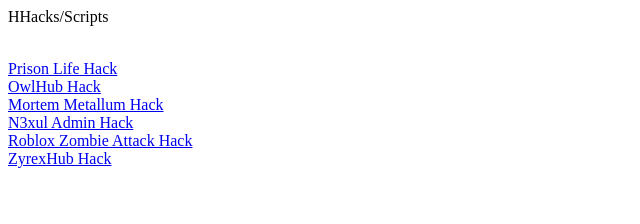
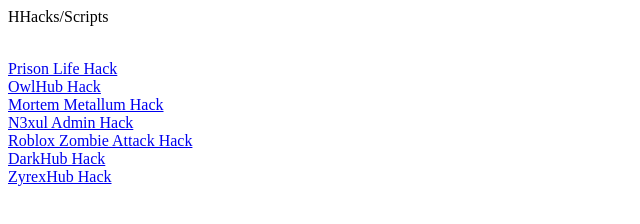
Before and after one commit to HHacksRoblox/hhacksroblox.github.io, a plain HTML site: page index.htm in a window 1280 px wide. Shown: the whole page, without its empty margins (0-640 px from the left). Drawn offline with Linux system fonts and the light colour scheme.

Commit message:
Update index.htm

```diff
--- a/index.htm
+++ b/index.htm
@@ -15,6 +15,8 @@
     <br>
     <a href="https://hhacksroblox.github.io/loadstrings/zombieattack.lua">Roblox Zombie Attack Hack</a>
     <br>
+    <a href="https://hhacksroblox.github.io/loadstrings/darkhub.lua">DarkHub Hack</a>
+    <br>
     <a href="https://hhacksroblox.github.io/loadstrings/zyrexhub.lua">ZyrexHub Hack</a>
   </body>
 </html>
```
